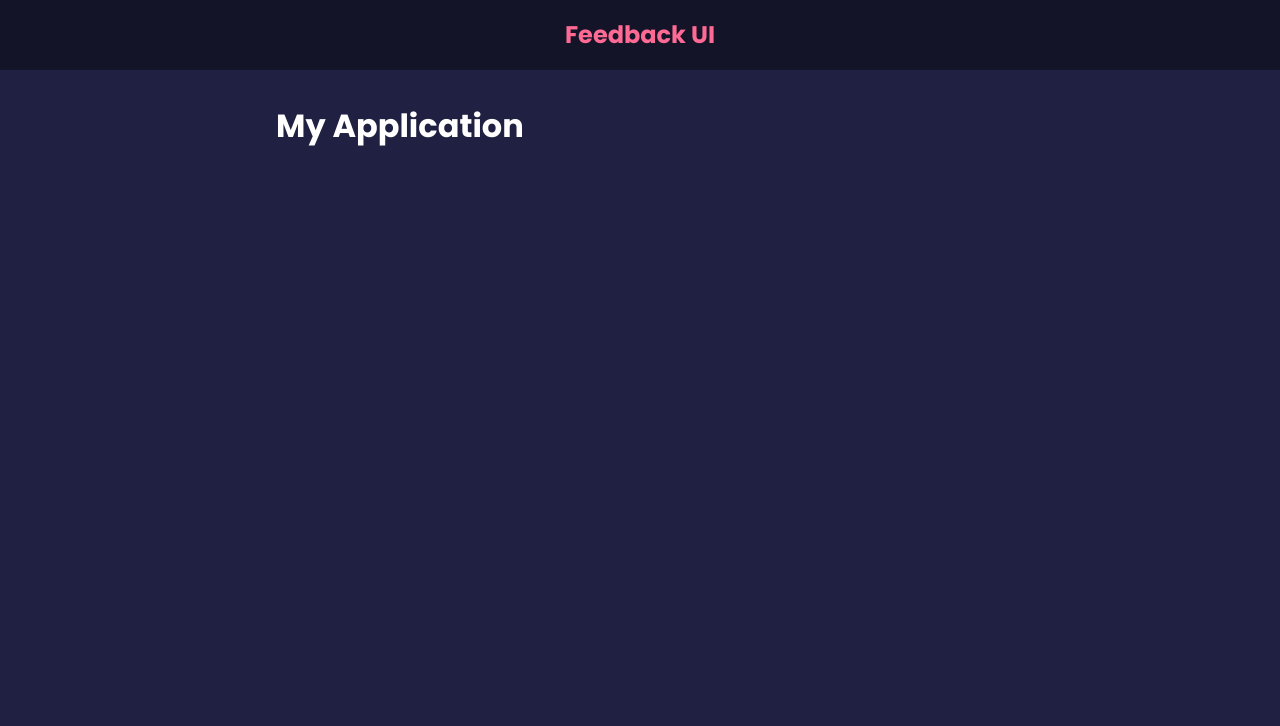
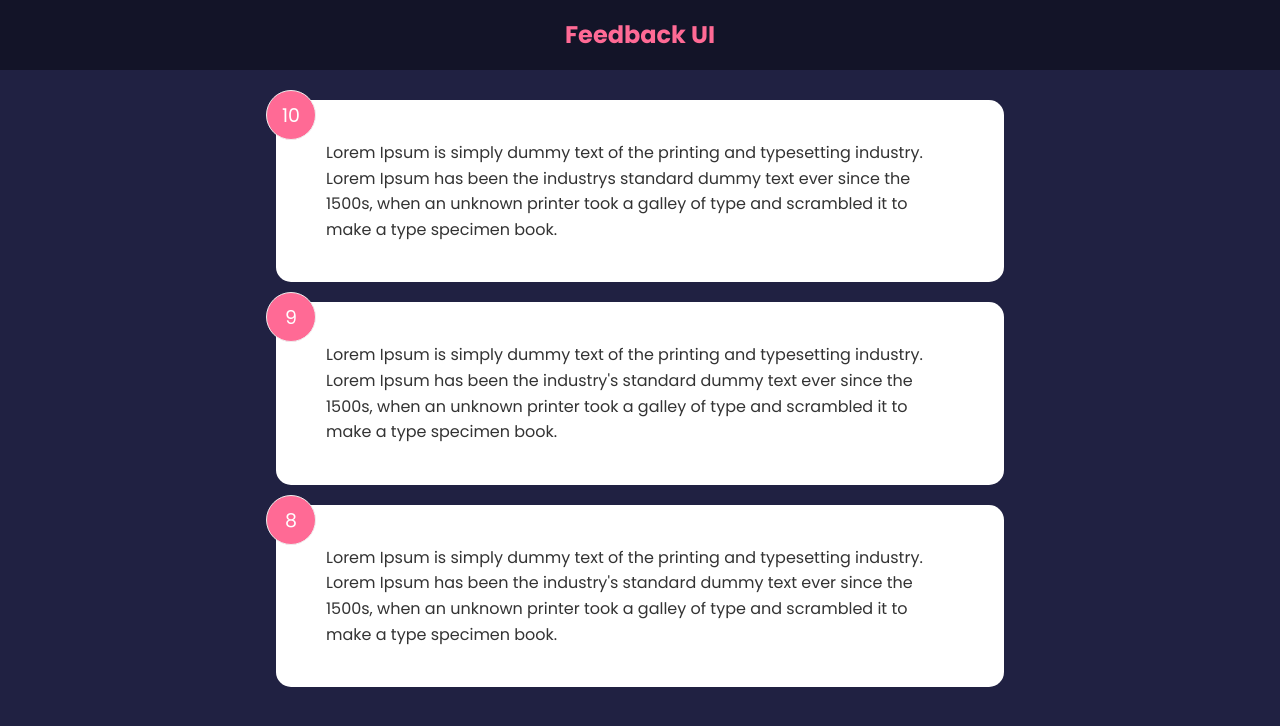
Before and after one commit to AlaminRipon/Feedback-App, a React (Create React App) app: page / in a window 1280 px wide. Shown: the top 726 px of the page. Built offline with nearby package versions, Linux system fonts and the light colour scheme.

Commit message:
Managing global state

```diff
--- a/src/App.js
+++ b/src/App.js
@@ -1,11 +1,15 @@
+import { useState } from "react"
 import Header from "./components/Header"
+import FeedbackList from "./components/FeedbackList"
+import FeedbackData from "./data/FeedbackData"
 
 function App() {
+  const [feedback, setFeedback] = useState(FeedbackData)
   return (
     <>
     <Header />
     <div className="container">
-      <h1>My Application</h1>
+      <FeedbackList feedback = { feedback } />
     </div>
     </>
   )
--- /dev/null
+++ b/src/components/FeedbackItem.jsx
@@ -0,0 +1,13 @@
+
+function FeedbackItem({item}) {
+  return (
+    <div className="card">
+      <div className="num-display">{ item.rating }</div>
+      <div className="text-display">
+        {item.text}
+      </div>
+    </div>
+  )
+}
+
+export default FeedbackItem
--- /dev/null
+++ b/src/components/FeedbackList.jsx
@@ -0,0 +1,16 @@
+import FeedbackItem from "./FeedbackItem"
+
+function FeedbackList({ feedback }) {
+  if (!feedback || feedback === 0) {
+    return <p>No Feedback Yet</p>
+  }
+  return (
+    <div className="feedback-list">
+      { feedback.map((item) => (
+        <FeedbackItem key={item.id} item={item} />
+      )) }
+    </div>
+  )
+}
+
+export default FeedbackList
--- /dev/null
+++ b/src/data/FeedbackData.js
@@ -0,0 +1,19 @@
+const FeedbackData = [
+  {
+    id: 1,
+    rating: 10,
+    text: 'Lorem Ipsum is simply dummy text of the printing and typesetting industry. Lorem Ipsum has been the industrys standard dummy text ever since the 1500s, when an unknown printer took a galley of type and scrambled it to make a type specimen book.'
+  },
+  {
+    id: 2,
+    rating: 9,
+    text: "Lorem Ipsum is simply dummy text of the printing and typesetting industry. Lorem Ipsum has been the industry's standard dummy text ever since the 1500s, when an unknown printer took a galley of type and scrambled it to make a type specimen book."
+  },
+  {
+    id: 3,
+    rating: 8,
+    text: "Lorem Ipsum is simply dummy text of the printing and typesetting industry. Lorem Ipsum has been the industry's standard dummy text ever since the 1500s, when an unknown printer took a galley of type and scrambled it to make a type specimen book."
+  },
+]
+
+export default FeedbackData
```
